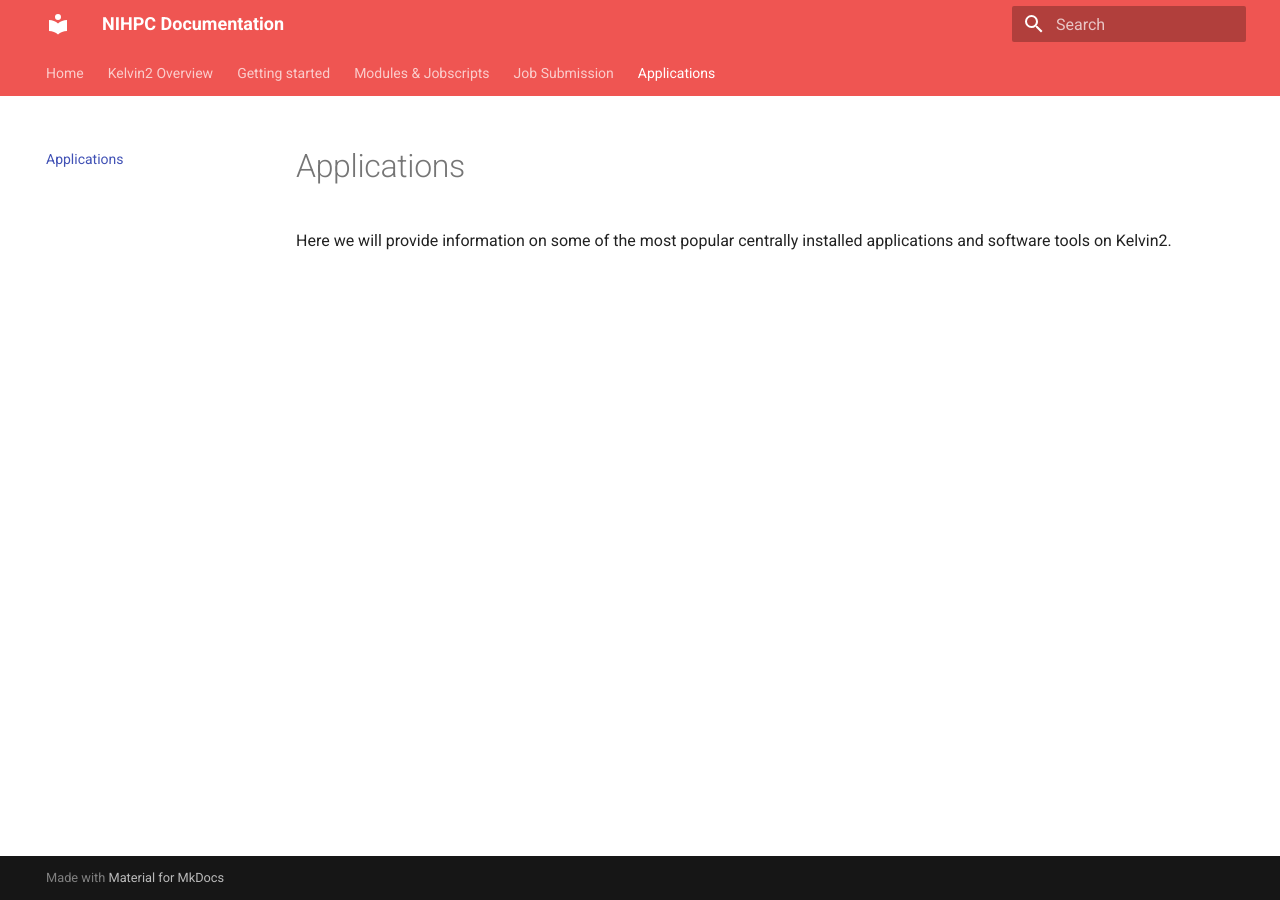
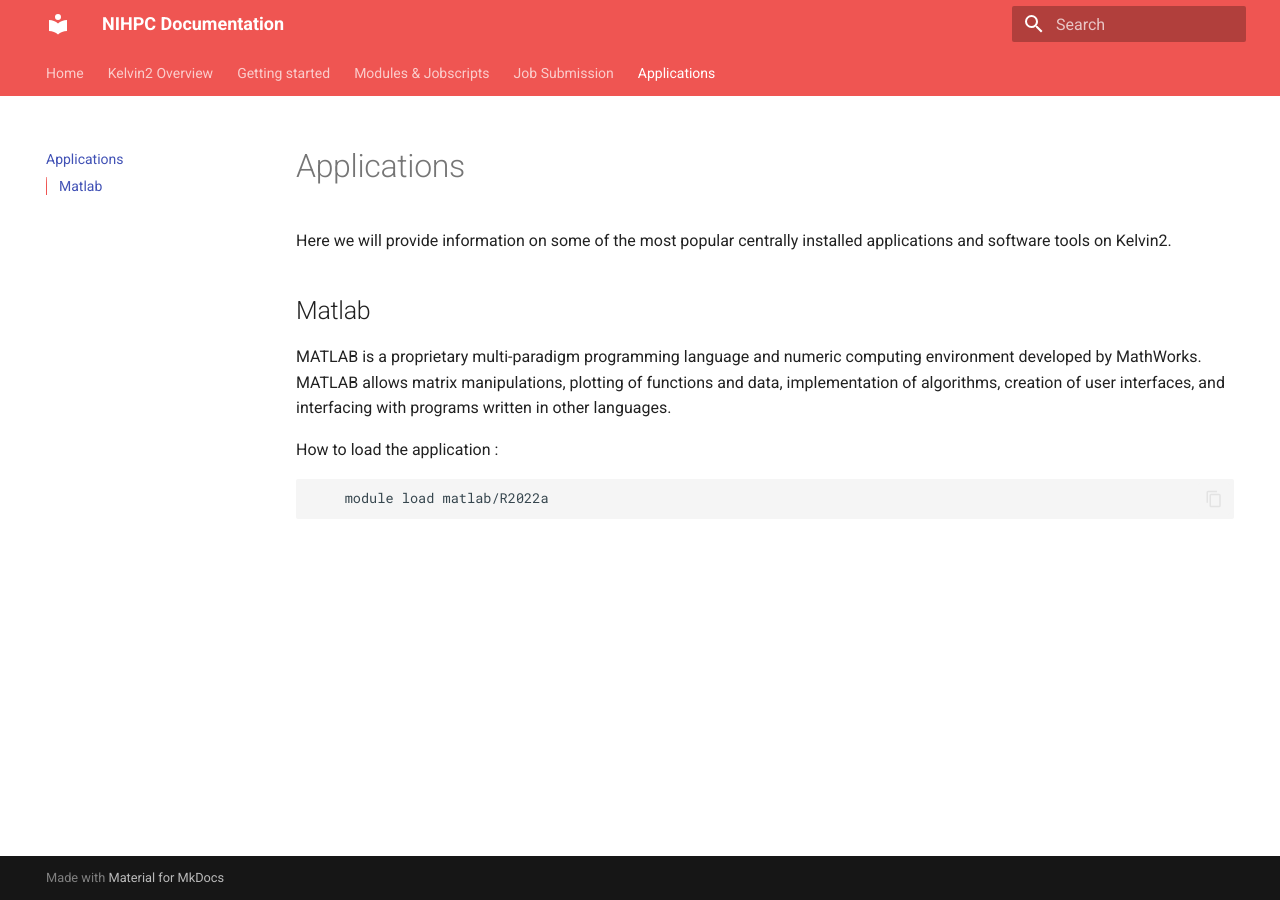
Before and after one commit to ethanbradley/nihpc-documentation, an MkDocs documentation site: the page built from docs/Applications.md, in a window 1280 px wide. Built offline with MkDocs 1.6.1 and Material for MkDocs 9.7.7, drawn with Linux system fonts in a browser that asks for light colours.

Commit message:
Added Matlab information

```diff
--- a/docs/Applications.md
+++ b/docs/Applications.md
@@ -1,3 +1,11 @@
 # Applications
 
 Here we will provide information on some of the most popular centrally installed applications and software tools on Kelvin2.
+
+## Matlab
+
+MATLAB is a proprietary multi-paradigm programming language and numeric computing environment developed by MathWorks. MATLAB allows matrix manipulations, plotting of functions and data, implementation of algorithms, creation of user interfaces, and interfacing with programs written in other languages.
+
+How to load the application :
+
+        module load matlab/R2022a
```
